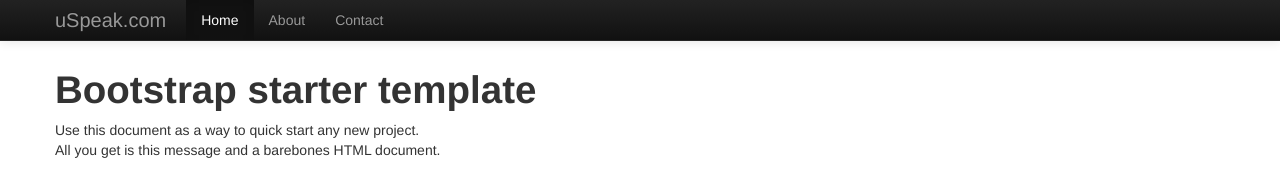
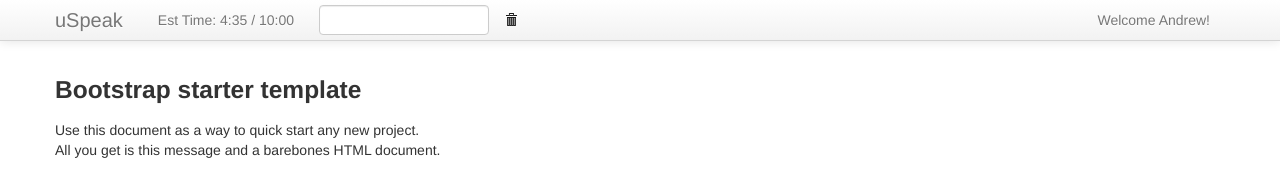
Before and after one commit to larsena/uspeak, a plain HTML site: page index.html in a window 1280 px wide. Drawn offline with nearby package versions, Linux system fonts and the light colour scheme; files whose address does not match are found by name.

Commit message:
Started navbar prototype

```diff
--- a/index.html
+++ b/index.html
@@ -2,7 +2,7 @@
 <html lang="en">
   <head>
     <meta charset="utf-8">
-    <title>uSpeak.com</title>
+    <title>uSpeak</title>
     <meta name="viewport" content="width=device-width, initial-scale=1.0">
     <meta name="description" content="">
     <meta name="author" content="">
@@ -16,30 +16,29 @@
   </head>
 
   <body>
-
-    <div class="navbar navbar-inverse navbar-fixed-top">
+    <div class="navbar navbar-fixed-top">
       <div class="navbar-inner">
         <div class="container">
-          <a class="btn btn-navbar" data-toggle="collapse" data-target=".nav-collapse">
-            <span class="icon-bar"></span>
-            <span class="icon-bar"></span>
-            <span class="icon-bar"></span>
-          </a>
-          <a class="brand" href="#">uSpeak.com</a>
-          <div class="nav-collapse collapse">
-            <ul class="nav">
-              <li class="active"><a href="#">Home</a></li>
-              <li><a href="#about">About</a></li>
-              <li><a href="#contact">Contact</a></li>
-            </ul>
-          </div><!--/.nav-collapse -->
+          <a class="brand" href="#">uSpeak</a>
+          <ul class="nav">
+            <li><a href="#">Est Time: 4:35 / 10:00</a></li>
+          </ul>
+          <form class="navbar-form pull-left">
+            <input type="text" class="span2" defaultValue="Topic Name">
+          </form>
+          <ul class="nav">
+            <li><a href="#"><i class="icon-trash"></i></a></li>
+          </ul>
+          <ul class="nav pull-right">
+            <li><a href="#">Welcome Andrew!</a></li>
+          </ul>
         </div>
       </div>
     </div>
 
     <div class="container">
 
-      <h1>Bootstrap starter template</h1>
+      <h3>Bootstrap starter template</h3>
       <p>Use this document as a way to quick start any new project.<br> All you get is this message and a barebones HTML document.</p>
 
     </div>
```
